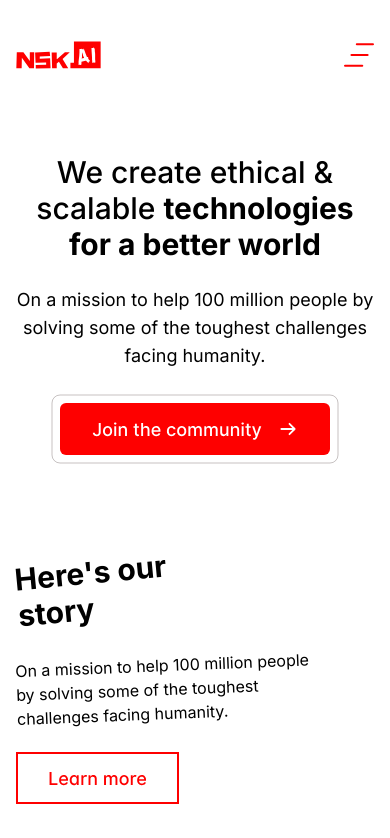
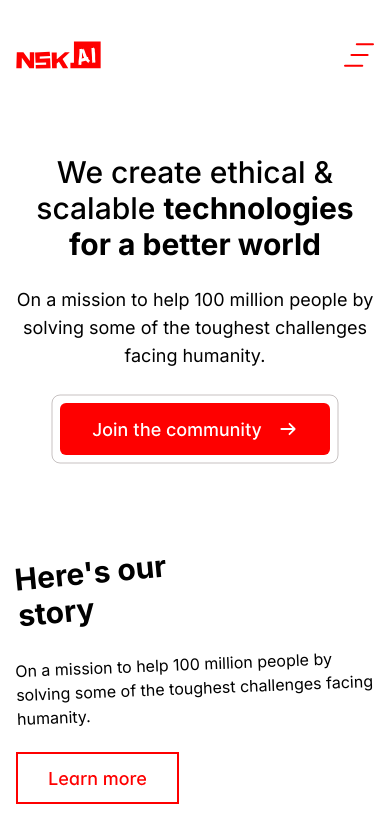
Before and after one commit to nskai-org/website-nsk-ai, a React (Vite) app: page / in a window 390 px wide. Shown: the top 838 px of the page. Built offline with nearby package versions, Linux system fonts and the light colour scheme.

Commit message:
update:our-story

```diff
--- a/src/components/landing-page/hero-section/OurStory.tsx
+++ b/src/components/landing-page/hero-section/OurStory.tsx
@@ -7,7 +7,7 @@
         <h1 className="text-3xl sm:text-5xl max-w-51 font-bold rotate-[-5.42deg]">
           Here's our story
         </h1>
-        <p className="md:max-w-84 py-2 pr-15 rotate-[-2.28deg] font-normal">
+        <p className="md:max-w-84 py-2 md:pr-15 rotate-[-2.28deg] font-normal">
           On a mission to help 100 million people by solving some of the
           toughest challenges facing humanity.
         </p>
```
